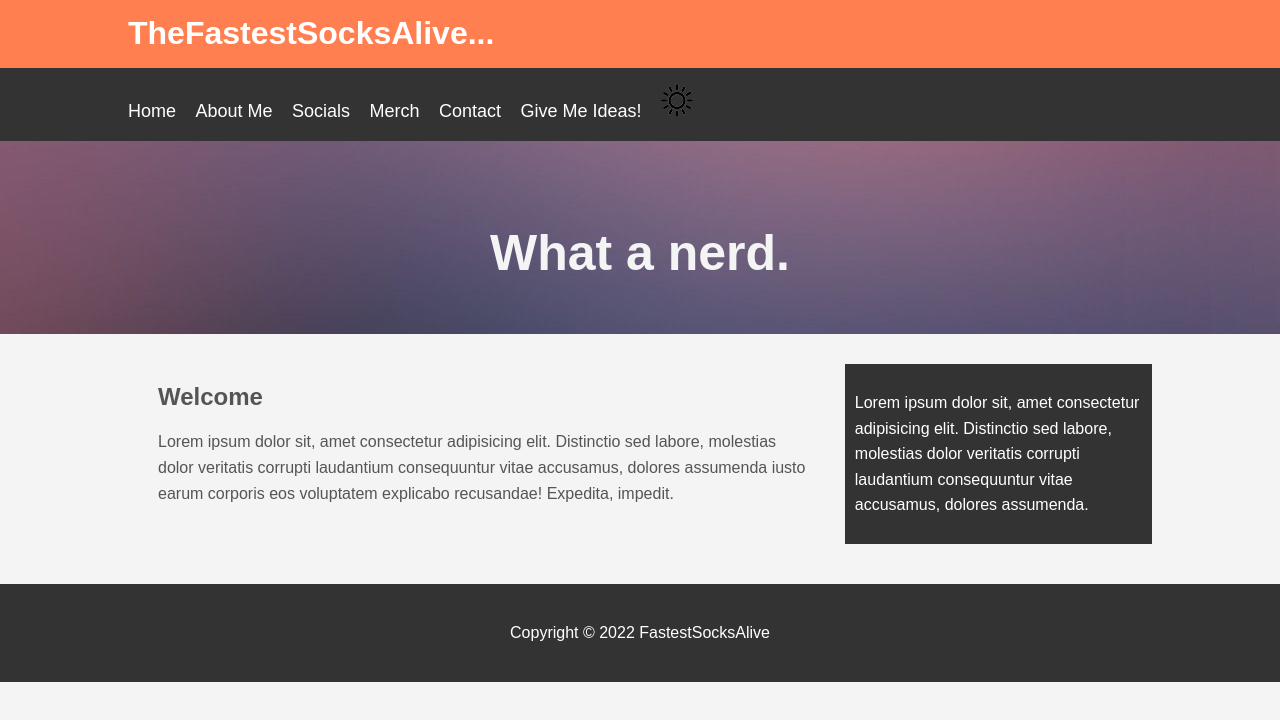
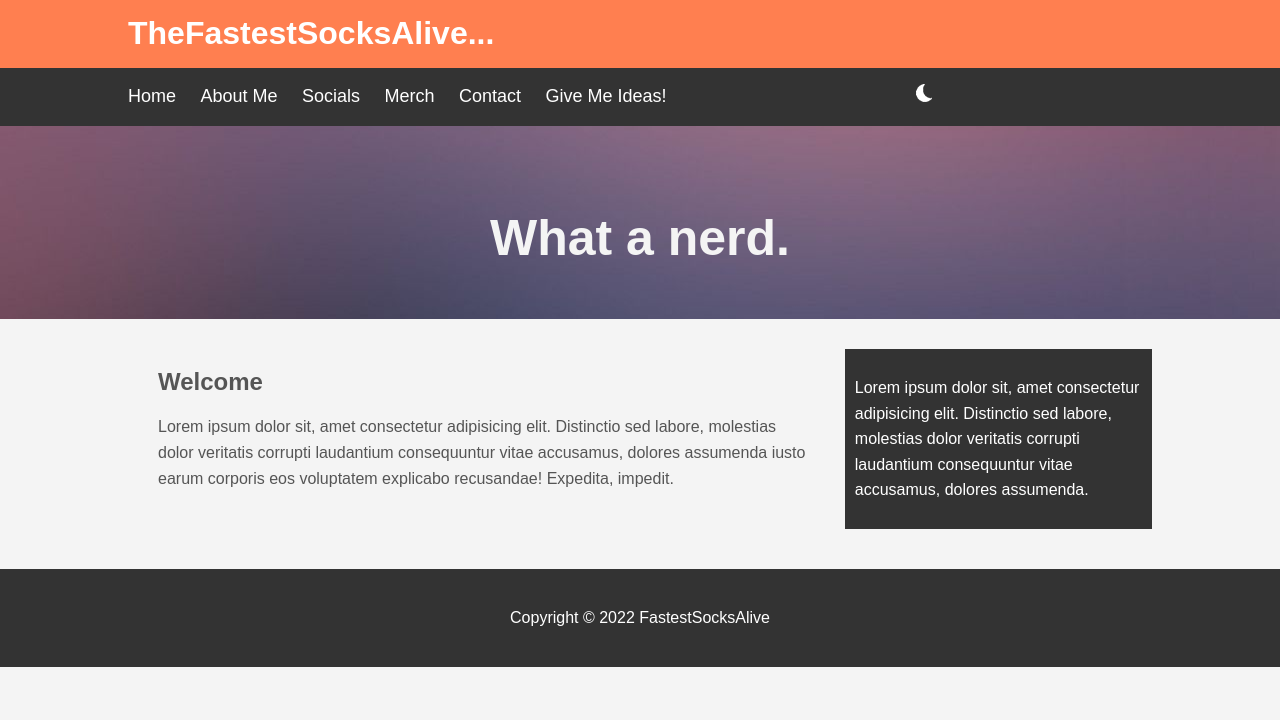
Before and after one commit to MaxEpstein/FastestsocksWebsite, a plain HTML site: page index.html in a window 1280 px wide. Drawn offline with Linux system fonts and the light colour scheme.

Commit message:
Corrected folders

```diff
--- a/index.html
+++ b/index.html
@@ -13,14 +13,14 @@
 
     <nav id="navBar">
         <div class="container">
-            <ul>
+            <ul id="navList">
                 <li><a href="index.html">Home</a></li>
-                <li><a href="aboutme.html">About Me</a></li>
-                <li><a href="socials.html">Socials</a></li>
-                <li><a href="merch.html">Merch</a></li>
-                <li><a href="contact.html">Contact</a></li>
-                <li><a href="suggest.html">Give Me Ideas!</a></li>
-                <li><img src="../images/sun.png"></li>
+                <li><a href="/html/aboutme.html">About Me</a></li>
+                <li><a href="/html/socials.html">Socials</a></li>
+                <li><a href="/html/merch.html">Merch</a></li>
+                <li><a href="/html/contact.html">Contact</a></li>
+                <li><a href="/html/suggest.html">Give Me Ideas!</a></li>
+                <li><img src="../images/moon.png" id="darkMode"></li>
             </ul>
         </div>
     </nav>
--- a/style.css
+++ b/style.css
@@ -12,6 +12,8 @@ body{
     margin: auto;
     overflow:hidden;
 }
+
+
 
 #mainHeader{
     background-color: coral;
@@ -36,7 +38,11 @@ body{
     color: #fff;
     text-decoration: none;
     font-size: 18px;
-    padding-right: 15px;
+    padding-right: 20px;
+}
+
+#navBar a:hover{
+    color: red;
 }
 
 #showcase{
@@ -78,6 +84,12 @@ body{
     margin-top: 40px;
 }
 
+#navList li:last-child{
+    margin-left: 22%;
+    /*background-image: url(/images/moon.png);
+    background-position: right;*/
+}
+
 /* only goes into effect if under max width */
 @media(max-width:600px){
     #main{
```
Also changed, not shown: html/aboutme.html (renamed from aboutme.html, +2 -2 lines), html/contact.html (renamed from contact.html, +2 -2 lines), html/merch.html (renamed from merch.html, +2 -2 lines), html/socials.html (renamed from socials.html, +2 -2 lines), html/suggest.html (renamed from suggest.html, +2 -2 lines).
